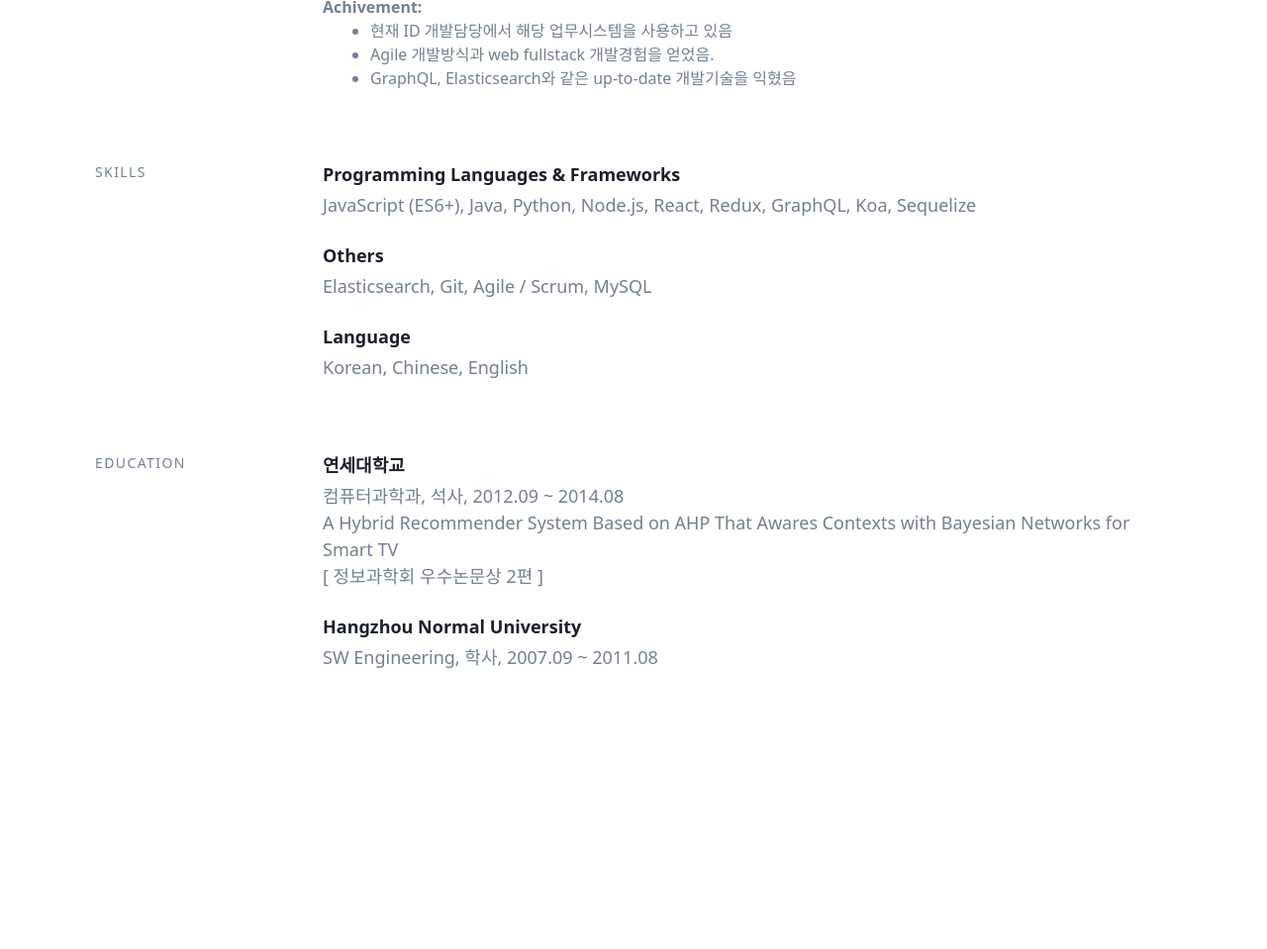
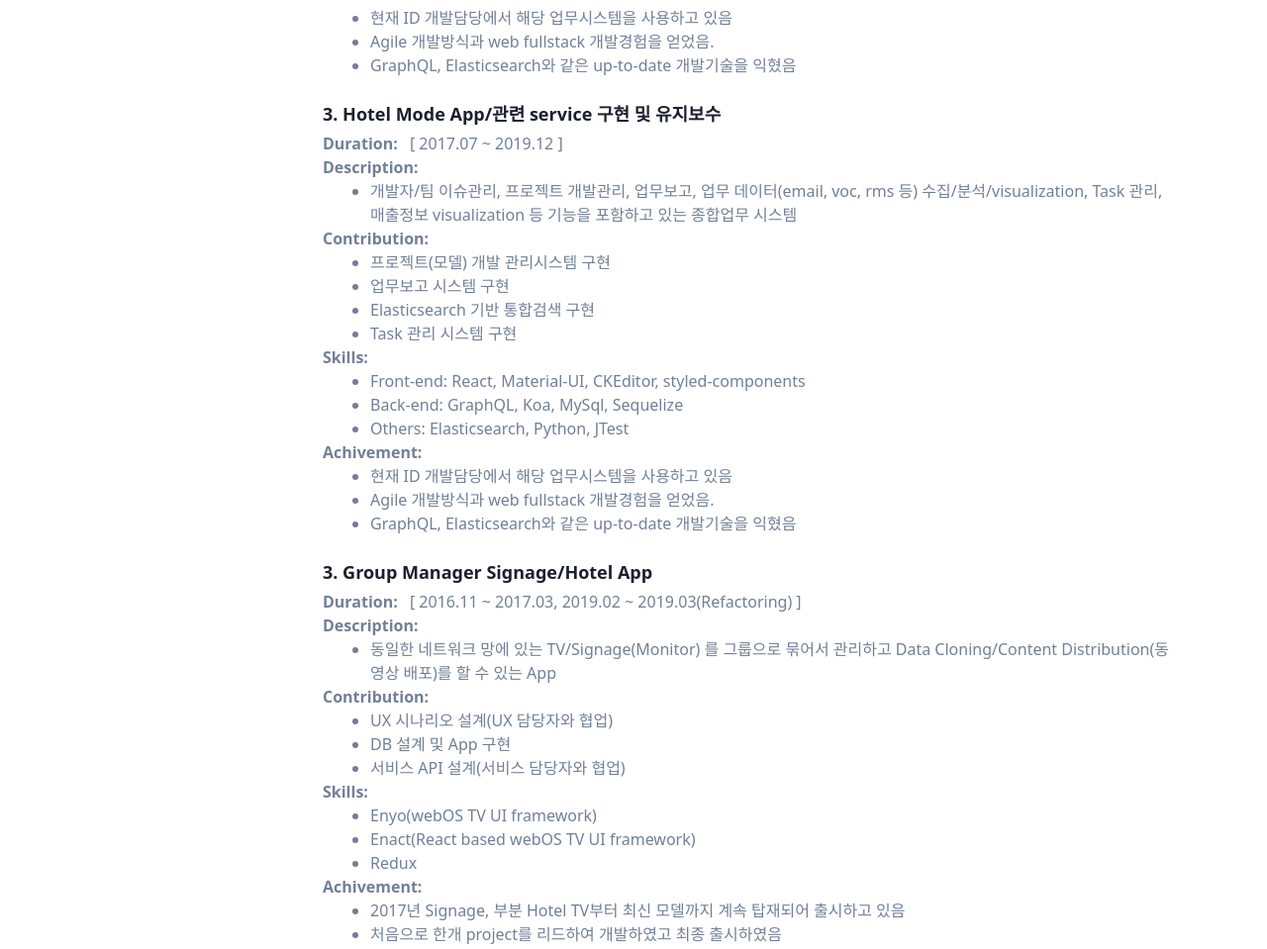
Before and after one commit to quanjichun/my-portfolio-devfolio, a Gatsby site: page / in a window 1280 px wide. Shown: the part 955-1914 px from the top of the page at 99% size. Before the commit the page ends 1753 px from the top, so only its background shows below. Built offline with nearby package versions, Linux system fonts and the light colour scheme; Gatsby itself is replaced by a stand-in of ours.

Commit message:
Add duration to project info

```diff
--- a/gatsby-config.js
+++ b/gatsby-config.js
@@ -30,14 +30,14 @@
       '팀내 신기술 전파자',
       '신입사원 트레이너',
       '셀리더',
-      '코딩이 좋아요',
       'LG전자',
       '스펙트럼이 넓은 Full-stack 개발자가 목표',
     ],
     // Optional: List your projects, they must have `name` and `description`. `link` is optional.
     projects: [
       {
-        name: 'ID 업무 디지털화(DX) 시스템',
+        name: '1. ID 업무 디지털화(DX) 시스템',
+        duration: '2020.01 ~ 진행 중',
         description: {
           content: [
             '개발자/팀 이슈관리, 프로젝트 개발관리, 업무보고, 업무 데이터(email, voc, rms 등) 수집/분석/visualization, Task 관리, \
@@ -58,6 +58,57 @@
             '현재 ID 개발담당에서 해당 업무시스템을 사용하고 있음',
             'Agile 개발방식과 web fullstack 개발경험을 얻었음.',
             'GraphQL, Elasticsearch와 같은 up-to-date 개발기술을 익혔음',
+          ],
+        },
+        link: '',
+      },
+      {
+        name: '3. Hotel Mode App/관련 service 구현 및 유지보수',
+        duration: '2017.07 ~ 2019.12',
+        description: {
+          content: [
+            '개발자/팀 이슈관리, 프로젝트 개발관리, 업무보고, 업무 데이터(email, voc, rms 등) 수집/분석/visualization, Task 관리, \
+            매출정보 visualization 등 기능을 포함하고 있는 종합업무 시스템',
+          ],
+          contribution: [
+            '프로젝트(모델) 개발 관리시스템 구현',
+            '업무보고 시스템 구현',
+            'Elasticsearch 기반 통합검색 구현',
+            'Task 관리 시스템 구현',
+          ],
+          skills: [
+            'Front-end: React, Material-UI, CKEditor, styled-components',
+            'Back-end: GraphQL, Koa, MySql, Sequelize',
+            'Others: Elasticsearch, Python, JTest',
+          ],
+          achivement: [
+            '현재 ID 개발담당에서 해당 업무시스템을 사용하고 있음',
+            'Agile 개발방식과 web fullstack 개발경험을 얻었음.',
+            'GraphQL, Elasticsearch와 같은 up-to-date 개발기술을 익혔음',
+          ],
+        },
+        link: '',
+      },
+      {
+        name: '3. Group Manager Signage/Hotel App',
+        duration: '2016.11 ~ 2017.03, 2019.02 ~ 2019.03(Refactoring)',
+        description: {
+          content: [
+            '동일한 네트워크 망에 있는 TV/Signage(Monitor) 를 그룹으로 묶어서 관리하고 Data Cloning/Content Distribution(동영상 배포)를 할 수 있는 App',
+          ],
+          contribution: [
+            'UX 시나리오 설계(UX 담당자와 협업)',
+            'DB 설계 및 App 구현',
+            '서비스 API 설계(서비스 담당자와 협업)'
+          ],
+          skills: [
+            'Enyo(webOS TV UI framework)',
+            'Enact(React based webOS TV UI framework)',
+            'Redux'
+          ],
+          achivement: [
+            '2017년 Signage, 부분 Hotel TV부터 최신 모델까지 계속 탑재되어 출시하고 있음',
+            '처음으로 한개 project를 리드하여 개발하였고 최종 출시하였음',
           ],
         },
         link: '',
--- a/gatsby-node.js
+++ b/gatsby-node.js
@@ -95,6 +95,7 @@
     }
 
     type SectionProjectDes {
+      duration: String
       content: [String]!
       contribution: [String]!
       skills: [String]!
--- a/src/components/section-projects/index.jsx
+++ b/src/components/section-projects/index.jsx
@@ -7,7 +7,7 @@
   name: 'font-semibold text-gray-900 pb-1',
   description: 'text-md text-gray-600 font-light text-base',
   ul: 'list-disc pl-12',
-  itemTitle: 'font-bold'
+  itemTitle: 'font-bold mr-2',
 };
 
 const ProjectItem = ({ name, values }) =>
@@ -24,9 +24,17 @@
     ''
   );
 
+const ProjectSimpleItem = ({ name, value }) => (
+  <div>
+    <span className={classes.itemTitle}>{name}</span>
+    <span>{value}</span>
+  </div>
+);
+
 const Project = ({ project }) => {
-  const { name, link, description } = project;
+  const { name, link, duration, description } = project;
   const { content, contribution, skills, achivement } = description;
+  console.log(duration);
   return (
     <div className={classes.wrapper}>
       <h3
@@ -37,6 +45,7 @@
         {name}
       </h3>
       <div className={classes.description}>
+        <ProjectSimpleItem name="Duration: " value={`[ ${duration} ]`} />
         <ProjectItem name="Description: " values={content} />
         <ProjectItem name="Contribution: " values={contribution} />
         <ProjectItem name="Skills: " values={skills} />
--- a/src/pages/index.jsx
+++ b/src/pages/index.jsx
@@ -50,6 +50,7 @@
         email
         projects {
           name
+          duration
           description {
             content
             contribution
```
